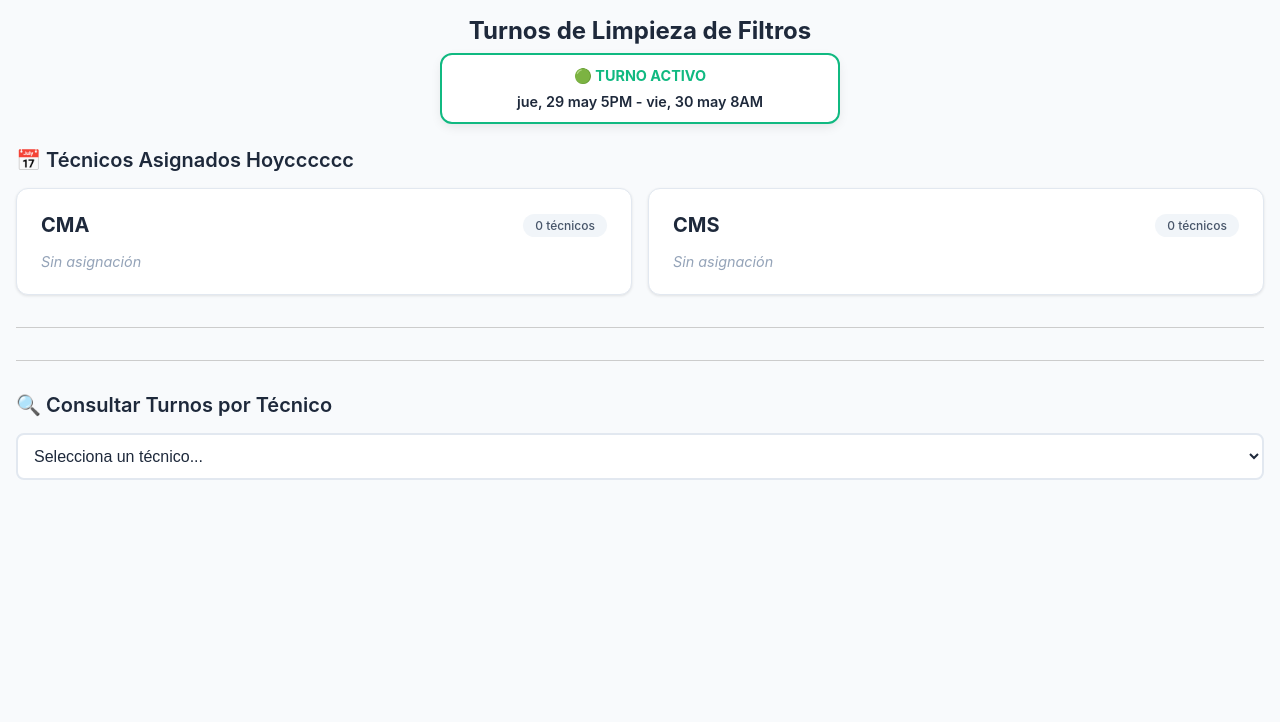
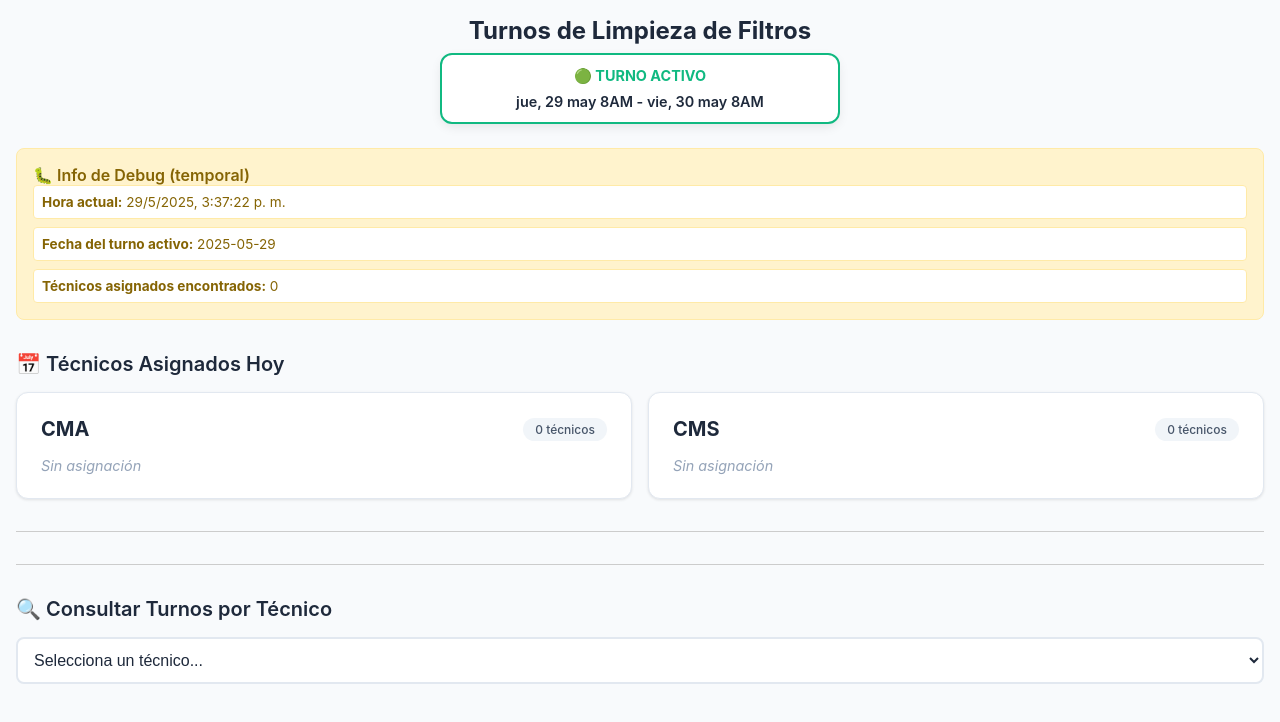
Before and after one commit to MarlonMoe23/turnos-app, a Next.js app: page / in a window 1280 px wide. Shown: the top 722 px of the page. Built offline with nearby package versions, Linux system fonts and the light colour scheme.

Commit message:
Correccion integral prueba 1

```diff
--- a/app/page.js
+++ b/app/page.js
@@ -21,36 +21,75 @@ export default function Home() {
     "SANCHEZ BERMELLO CESAR ALEXANDER": "+593985207705"
   };
 
+  // FUNCIÓN CENTRALIZADA PARA CALCULAR LA FECHA DEL TURNO ACTIVO
+  function obtenerFechaTurnoActivo() {
+    const ahora = new Date();
+
+    // Crear las 8AM de hoy en hora local
+    const ochoAMHoy = new Date();
+    ochoAMHoy.setHours(8, 0, 0, 0);
+
+    let fechaTurnoActivo;
+
+    if (ahora < ochoAMHoy) {
+      // Si es antes de las 8am, el turno activo comenzó ayer
+      const ayer = new Date(ahora);
+      ayer.setDate(ayer.getDate() - 1);
+      fechaTurnoActivo = ayer.toISOString().split("T")[0];
+    } else {
+      // Si es después de las 8am, el turno activo comenzó hoy
+      fechaTurnoActivo = ahora.toISOString().split("T")[0];
+    }
+
+    return fechaTurnoActivo;
+  }
+
+  // FUNCIÓN PARA CALCULAR LAS FECHAS DE INICIO Y FIN DEL TURNO ACTIVO (PARA EL HEADER)
+  function obtenerRangoTurnoActivo() {
+    const ahora = new Date();
+
+    // Crear las 8AM de hoy en hora local
+    const ochoAMHoy = new Date();
+    ochoAMHoy.setHours(8, 0, 0, 0);
+
+    let fechaInicio, fechaFin;
+
+    if (ahora < ochoAMHoy) {
+      // Si es antes de las 8am, el turno comenzó ayer a las 8am
+      fechaInicio = new Date(ochoAMHoy);
+      fechaInicio.setDate(fechaInicio.getDate() - 1);
+
+      // Y termina hoy a las 8am
+      fechaFin = new Date(ochoAMHoy);
+    } else {
+      // Si es después de las 8am, el turno comenzó hoy a las 8am
+      fechaInicio = new Date(ochoAMHoy);
+
+      // Y termina mañana a las 8am
+      fechaFin = new Date(ochoAMHoy);
+      fechaFin.setDate(fechaFin.getDate() + 1);
+    }
+
+    return { fechaInicio, fechaFin };
+  }
+
   useEffect(() => {
     async function cargarDatos() {
       const res = await fetch("/data/turnos.json");
       const data = await res.json();
 
-      // Obtener fecha y hora actual en Ecuador
-      const ahora = new Date();
+      // USAR LA FUNCIÓN CENTRALIZADA PARA OBTENER LA FECHA DEL TURNO ACTIVO
+      const fechaTurno = obtenerFechaTurnoActivo();
 
-      // Convertir la fecha actual a formato ISO (YYYY-MM-DD)
-      const fechaActual = ahora.toISOString().split("T")[0];
-
-      // Crear fecha con hora 8am de hoy - CORREGIDO
-      const ochoAMHoy = new Date();
-      ochoAMHoy.setHours(8, 0, 0, 0);
-
-      let fechaTurno;
-
-      // Si la hora actual es antes de las 8am, el turno activo comenzó ayer
-      if (ahora < ochoAMHoy) {
-        const ayer = new Date(ahora);
-        ayer.setDate(ayer.getDate() - 1);
-        fechaTurno = ayer.toISOString().split("T")[0];
-      } else {
-        // Si es después de las 8am, el turno activo comenzó hoy
-        fechaTurno = fechaActual;
-      }
+      console.log("🔍 DEBUG - Fecha del turno activo:", fechaTurno);
+      console.log("🔍 DEBUG - Hora actual:", new Date().toLocaleString('es-EC'));
 
       const asignadosHoy = data.asignaciones.filter(t =>
         t.fechas.includes(fechaTurno)
       );
+
+      console.log("🔍 DEBUG - Técnicos asignados para hoy:", asignadosHoy);
+
       setTurnosHoy(asignadosHoy);
 
       const listaTecnicos = Array.from(
@@ -132,36 +171,8 @@ export default function Home() {
     );
   }
 
-  // Calcular fechas del turno activo - FUNCIÓN CORREGIDA
-  function obtenerFechasTurnoActivo() {
-    const ahora = new Date();
-
-    // CREAR CORRECTAMENTE LAS 8AM DE HOY EN HORA LOCAL
-    const ochoAMHoy = new Date();
-    ochoAMHoy.setHours(8, 0, 0, 0);
-
-    let fechaInicio, fechaFin;
-
-    if (ahora < ochoAMHoy) {
-      // Si es antes de las 8am, el turno comenzó ayer a las 8am
-      fechaInicio = new Date(ochoAMHoy);
-      fechaInicio.setDate(fechaInicio.getDate() - 1);
-
-      // Y termina hoy a las 8am
-      fechaFin = new Date(ochoAMHoy);
-    } else {
-      // Si es después de las 8am, el turno comenzó hoy a las 8am
-      fechaInicio = new Date(ochoAMHoy);
-
-      // Y termina mañana a las 8am
-      fechaFin = new Date(ochoAMHoy);
-      fechaFin.setDate(fechaFin.getDate() + 1);
-    }
-
-    return { fechaInicio, fechaFin };
-  }
-
-  const { fechaInicio, fechaFin } = obtenerFechasTurnoActivo();
+  // USAR LA FUNCIÓN PARA EL HEADER
+  const { fechaInicio, fechaFin } = obtenerRangoTurnoActivo();
 
   const fechaInicioFormateada = fechaInicio.toLocaleDateString('es-EC', {
     weekday: 'short',
@@ -187,15 +198,31 @@ export default function Home() {
           </div>
           <div style={styles.fechasContainer}>
             <span style={styles.fechaTexto}>
-              {fechaInicioFormateada} 5PM - {fechaFinFormateada} 8AM
+              {fechaInicioFormateada} 8AM - {fechaFinFormateada} 8AM
             </span>
+          </div>
+        </div>
+      </div>
+
+      {/* DEBUG INFO - TEMPORAL PARA VERIFICAR FUNCIONAMIENTO */}
+      <div style={styles.debugContainer}>
+        <h4 style={styles.debugTitle}>🐛 Info de Debug (temporal)</h4>
+        <div style={styles.debugInfo}>
+          <div style={styles.debugItem}>
+            <strong>Hora actual:</strong> {new Date().toLocaleString('es-EC')}
+          </div>
+          <div style={styles.debugItem}>
+            <strong>Fecha del turno activo:</strong> {obtenerFechaTurnoActivo()}
+          </div>
+          <div style={styles.debugItem}>
+            <strong>Técnicos asignados encontrados:</strong> {turnosHoy.length}
           </div>
         </div>
       </div>
 
       {/* Turnos de hoy */}
       <div style={styles.section}>
-        <h2 style={styles.sectionTitle}>📅 Técnicos Asignados Hoycccccc</h2>
+        <h2 style={styles.sectionTitle}>📅 Técnicos Asignados Hoy</h2>
         <div style={styles.plantasGrid}>
           {["CMA", "CMS"].map(planta => {
             const tecnicosHoy = turnosHoy
@@ -474,7 +501,8 @@ const styles = {
     marginLeft: '0.5rem',
   },
   debugContainer: {
-    marginTop: '2rem',
+    marginTop: '1rem',
+    marginBottom: '2rem',
     backgroundColor: '#fff3cd',
     borderRadius: '8px',
     padding: '1rem',
```
